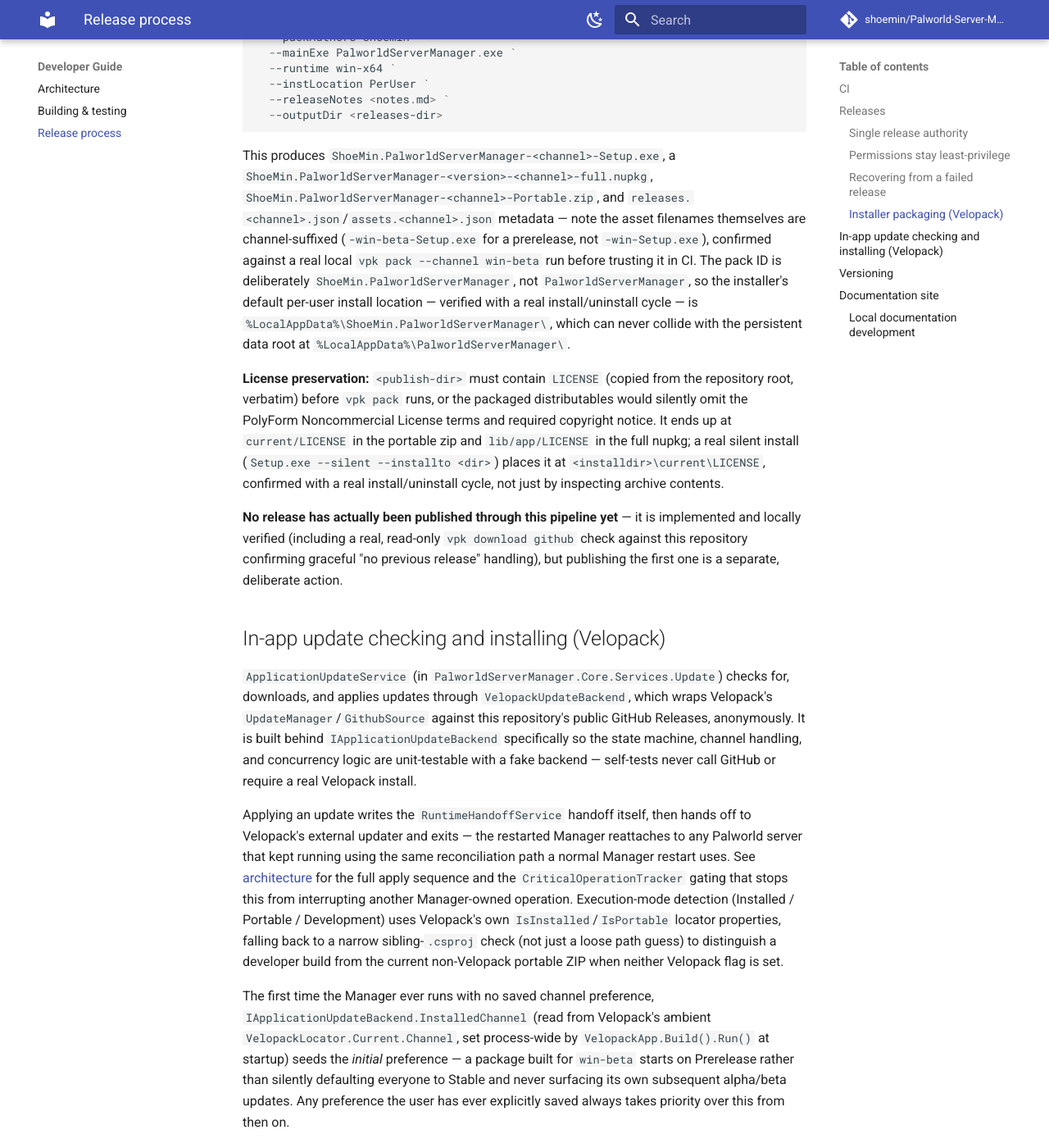
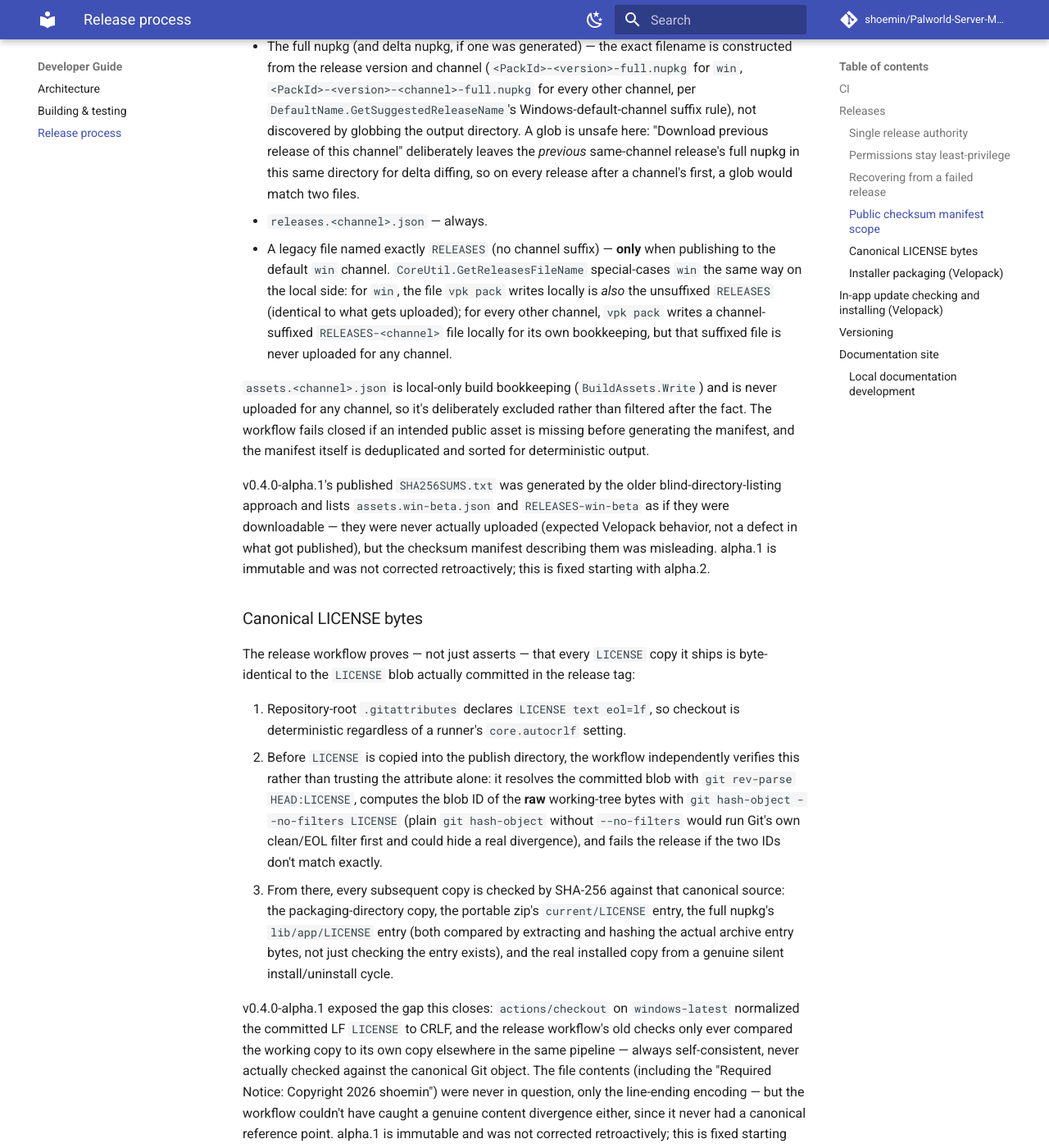
Before and after one commit to shoemin/Palworld-Server-Manager, an MkDocs documentation site: the page built from docs/developer/release-process.md, in a window 1280 px wide and 1400 px high, scrolled down 3155 px. Shown: the whole window at 82% size. Built offline with MkDocs 1.6.1 and Material for MkDocs 9.7.7, drawn with Linux system fonts in a browser that asks for light colours; comment, search, counter and statistics services are not loaded; some of the changed text lies outside the part shown.

Commit message:
Harden public release checksums and canonical LICENSE bytes (#9)
Hardens the release pipeline after real v0.4.0-alpha.1 publication and installed-mode field testing exposed two release-artifact integrity gaps.

Public checksum manifest:
- SHA256SUMS.txt is now generated only from the exact files Velopack will publish as GitHub Release assets;
- local-only assets.<channel>.json and non-default-channel legacy RELEASES bookkeeping are excluded;
- current-version full/delta nupkg names are constructed exactly instead of globbing the shared output directory, which also contains the downloaded previous full package used for delta generation;
- optional deltas are included only when actually generated;
- stable win correctly accounts for the literal unsuffixed RELEASES asset;
- intended public assets must exist and the manifest is deterministic and duplicate-free.

Canonical LICENSE bytes:
- LICENSE checkout is pinned to LF through .gitattributes;
- raw working-tree LICENSE bytes are verified against HEAD:LICENSE with git hash-object --no-filters;
- package, portable, nupkg, and installed copies are byte-verified against the canonical source;
- v0.4.0-alpha.1 remains immutable and is not retroactively rewritten.

Review hardening:

@chatgpt-codex-connector[bot] identified several additional issues during PR review:

- misleading stable RELEASES comments/documentation;
- current-package glob selection would select/fail against the previous release's retained full nupkg on subsequent releases;
- major/minor/patch tags with leading zeros could normalize differently in Velopack;
- developer documentation still described the superseded glob behavior.

Those findings were corrected before merge.

@chatgpt-codex-connector[bot] also identified four stale user-facing pages that still describe the installer/release as unavailable. That valid, separate documentation-currency finding is tracked in GitHub issue #10 for completion before alpha.2 and is not falsely described as fixed here.

The original checksum-scope and canonical-LICENSE findings came from the real alpha.1 release/field-test evidence, not Codex.

Final Codex review of 68d75fd3f8 reported no major issues.

Co-Authored-By: Claude Sonnet 5 <noreply@anthropic.com>

````diff
--- a/docs/developer/release-process.md
+++ b/docs/developer/release-process.md
@@ -15,8 +15,8 @@
 5. Best-effort downloads the previous release for the same channel (`vpk download github`) into the same output directory, so `vpk pack`'s default delta mode can generate a delta package against it automatically. This is allowed to find nothing (a fresh channel, or the very first release) without failing the workflow.
 6. Copies the repository `LICENSE` into the publish output before packing (byte-for-byte, verified with a hash check) so every packaged distributable carries the PolyForm Noncommercial License terms and the required copyright notice, not just the source repository.
 7. Packs the release (`vpk pack`) with generated release notes (an experimental-build banner is prepended for prereleases), producing the Setup.exe, full (and delta, if applicable) nupkg, portable zip, and channel feed JSON.
-8. Verifies every required asset actually exists on disk, that `LICENSE` is actually present inside the portable zip and full nupkg contents, and that a real silent install of the freshly-built Setup.exe places a byte-identical `LICENSE` in the installed application directory (then cleanly uninstalls itself again) — fails closed rather than silently publishing a partial or license-missing release.
-9. Generates `SHA256SUMS.txt` over every packaged file.
+8. Verifies every required asset actually exists on disk, that the checked-out `LICENSE` is byte-identical to the canonical Git blob committed in the release tag, that the same bytes are actually present inside the portable zip and full nupkg contents (compared by SHA-256 of the archive entry, not just entry presence), and that a real silent install of the freshly-built Setup.exe places those same byte-identical bytes in the installed application directory (then cleanly uninstalls itself again) — fails closed rather than silently publishing a partial, license-missing, or line-ending-corrupted release. See [Canonical LICENSE bytes](#canonical-license-bytes) below.
+9. Generates `SHA256SUMS.txt` over exactly the files that will actually become public GitHub Release assets — see [Public checksum manifest scope](#public-checksum-manifest-scope) below.
 10. Uploads everything as a workflow-run artifact and the build transcript as a separate artifact.
 11. Publishes the release.
 
@@ -43,6 +43,29 @@ gh workflow run release.yml --ref main -f tag=v0.4.0-alpha.1
 ```
 
 `--ref main` selects the corrected workflow *definition* from `main`, but the job itself still checks out and packages `refs/tags/v0.4.0-alpha.1` as the product source — so the released product remains exactly the commit the tag pointed to when it was created. Every other repository file the workflow references after that checkout (`scripts/build.ps1`, `docs/requirements.txt`, project files, and any other supporting script) is the version stored in the *tagged commit*, not `main` — this recovery procedure does not pick those up. A failure whose real fix lives outside `.github/workflows/release.yml` itself needs a different recovery decision, not this one.
+
+### Public checksum manifest scope
+
+`SHA256SUMS.txt` is generated from an explicit, allow-listed set of filenames — never from a blind listing of everything `vpk pack` happened to write to its output directory. That set is derived by mirroring pinned Velopack 1.2.0's actual GitHub upload behavior (audited directly from its source at tag `1.2.0`: `src/vpk/Velopack.Deployment/GitHubRepository.cs`, `src/vpk/Velopack.Core/DefaultName.cs`, `src/lib-csharp/Util/CoreUtil.cs`), so the manifest can only ever describe a file a consumer can actually download from the release:
+
+- `<PackId>-<channel>-Setup.exe` and `<PackId>-<channel>-Portable.zip` — always channel-suffixed, even for the default `win` channel.
+- The full nupkg (and delta nupkg, if one was generated) — the exact filename is constructed from the release version and channel (`<PackId>-<version>-full.nupkg` for `win`, `<PackId>-<version>-<channel>-full.nupkg` for every other channel, per `DefaultName.GetSuggestedReleaseName`'s Windows-default-channel suffix rule), not discovered by globbing the output directory. A glob is unsafe here: "Download previous release of this channel" deliberately leaves the *previous* same-channel release's full nupkg in this same directory for delta diffing, so on every release after a channel's first, a glob would match two files.
+- `releases.<channel>.json` — always.
+- A legacy file named exactly `RELEASES` (no channel suffix) — **only** when publishing to the default `win` channel. `CoreUtil.GetReleasesFileName` special-cases `win` the same way on the local side: for `win`, the file `vpk pack` writes locally is *also* the unsuffixed `RELEASES` (identical to what gets uploaded); for every other channel, `vpk pack` writes a channel-suffixed `RELEASES-<channel>` file locally for its own bookkeeping, but that suffixed file is never uploaded for any channel.
+
+`assets.<channel>.json` is local-only build bookkeeping (`BuildAssets.Write`) and is never uploaded for any channel, so it's deliberately excluded rather than filtered after the fact. The workflow fails closed if an intended public asset is missing before generating the manifest, and the manifest itself is deduplicated and sorted for deterministic output.
+
+v0.4.0-alpha.1's published `SHA256SUMS.txt` was generated by the older blind-directory-listing approach and lists `assets.win-beta.json` and `RELEASES-win-beta` as if they were downloadable — they were never actually uploaded (expected Velopack behavior, not a defect in what got published), but the checksum manifest describing them was misleading. alpha.1 is immutable and was not corrected retroactively; this is fixed starting with alpha.2.
+
+### Canonical LICENSE bytes
+
+The release workflow proves — not just asserts — that every `LICENSE` copy it ships is byte-identical to the `LICENSE` blob actually committed in the release tag:
+
+1. Repository-root `.gitattributes` declares `LICENSE text eol=lf`, so checkout is deterministic regardless of a runner's `core.autocrlf` setting.
+2. Before `LICENSE` is copied into the publish directory, the workflow independently verifies this rather than trusting the attribute alone: it resolves the committed blob with `git rev-parse HEAD:LICENSE`, computes the blob ID of the **raw** working-tree bytes with `git hash-object --no-filters LICENSE` (plain `git hash-object` without `--no-filters` would run Git's own clean/EOL filter first and could hide a real divergence), and fails the release if the two IDs don't match exactly.
+3. From there, every subsequent copy is checked by SHA-256 against that canonical source: the packaging-directory copy, the portable zip's `current/LICENSE` entry, the full nupkg's `lib/app/LICENSE` entry (both compared by extracting and hashing the actual archive entry bytes, not just checking the entry exists), and the real installed copy from a genuine silent install/uninstall cycle.
+
+v0.4.0-alpha.1 exposed the gap this closes: `actions/checkout` on `windows-latest` normalized the committed LF `LICENSE` to CRLF, and the release workflow's old checks only ever compared the working copy to its own copy elsewhere in the same pipeline — always self-consistent, never actually checked against the canonical Git object. The file contents (including the "Required Notice: Copyright 2026 shoemin") were never in question, only the line-ending encoding — but the workflow couldn't have caught a genuine content divergence either, since it never had a canonical reference point. alpha.1 is immutable and was not corrected retroactively; this is fixed starting with alpha.2.
 
 ### Installer packaging (Velopack)
 
@@ -71,7 +94,7 @@ This produces `ShoeMin.PalworldServerManager-<channel>-Setup.exe`, a `ShoeMin.Pa
 
 **License preservation:** `<publish-dir>` must contain `LICENSE` (copied from the repository root, verbatim) before `vpk pack` runs, or the packaged distributables would silently omit the PolyForm Noncommercial License terms and required copyright notice. It ends up at `current/LICENSE` in the portable zip and `lib/app/LICENSE` in the full nupkg; a real silent install (`Setup.exe --silent --installto <dir>`) places it at `<installdir>\current\LICENSE`, confirmed with a real install/uninstall cycle, not just by inspecting archive contents.
 
-**No release has actually been published through this pipeline yet** — it is implemented and locally verified (including a real, read-only `vpk download github` check against this repository confirming graceful "no previous release" handling), but publishing the first one is a separate, deliberate action.
+**v0.4.0-alpha.1 was the first release published through this pipeline** (`win-beta` channel). Its checksum manifest and `LICENSE` line-ending encoding predate the fixes described in [Public checksum manifest scope](#public-checksum-manifest-scope) and [Canonical LICENSE bytes](#canonical-license-bytes) above; alpha.1 itself is immutable and was not corrected retroactively.
 
 ## In-app update checking and installing (Velopack)
 
````
Also changed, not shown: 2 other files.
